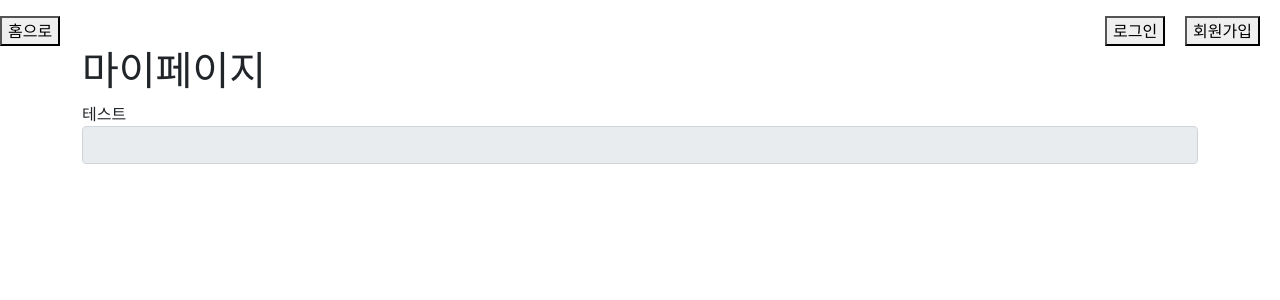
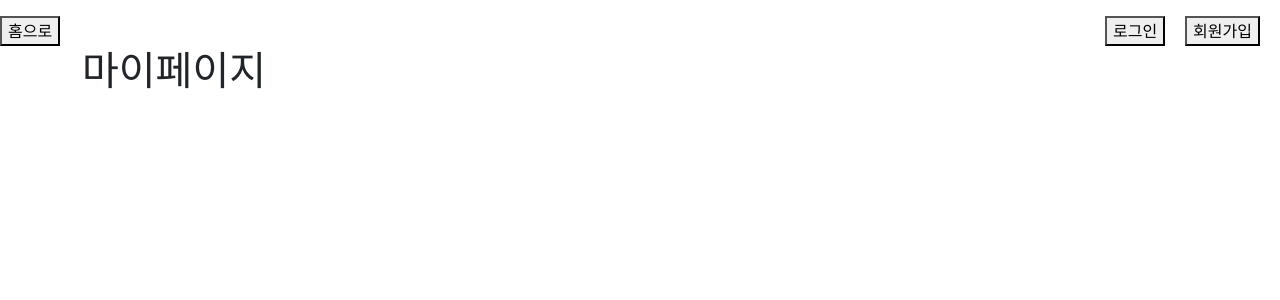
Before and after one commit to yeseong31/backEnd, a Django app: template templates/mypage/index.html in a window 1280 px wide. Shown: the top 300 px of the page. Run offline with Django 3.2, Linux system fonts and the light colour scheme; the template is opened without the code that fills it, so the values that code supplies are empty; some libraries are stand-ins or nearby versions.

Commit message:
0528 Amazon S3 테스트

```diff
--- a/templates/mypage/index.html
+++ b/templates/mypage/index.html
@@ -7,10 +7,7 @@
     <!-- 오류 표시 -->
     {% include 'form_errors.html' %}
 
-    <div class="form-group">
-        <label>테스트</label>
-        <input type="text" class="form-control" name="context" value="{{ context.keywords }}" readonly>
-    </div>
+
 </div>
 
 {% endblock %}
```
Also changed, not shown: mypage/views.py (+9 -2 lines).
